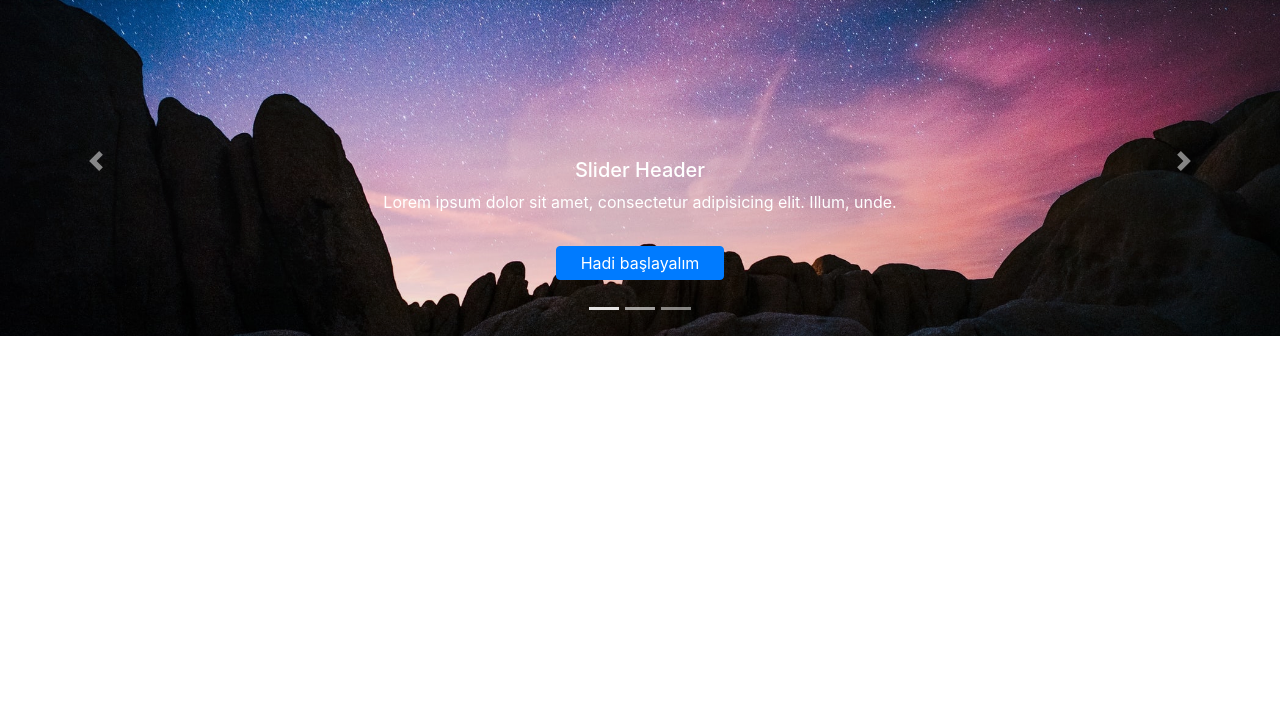
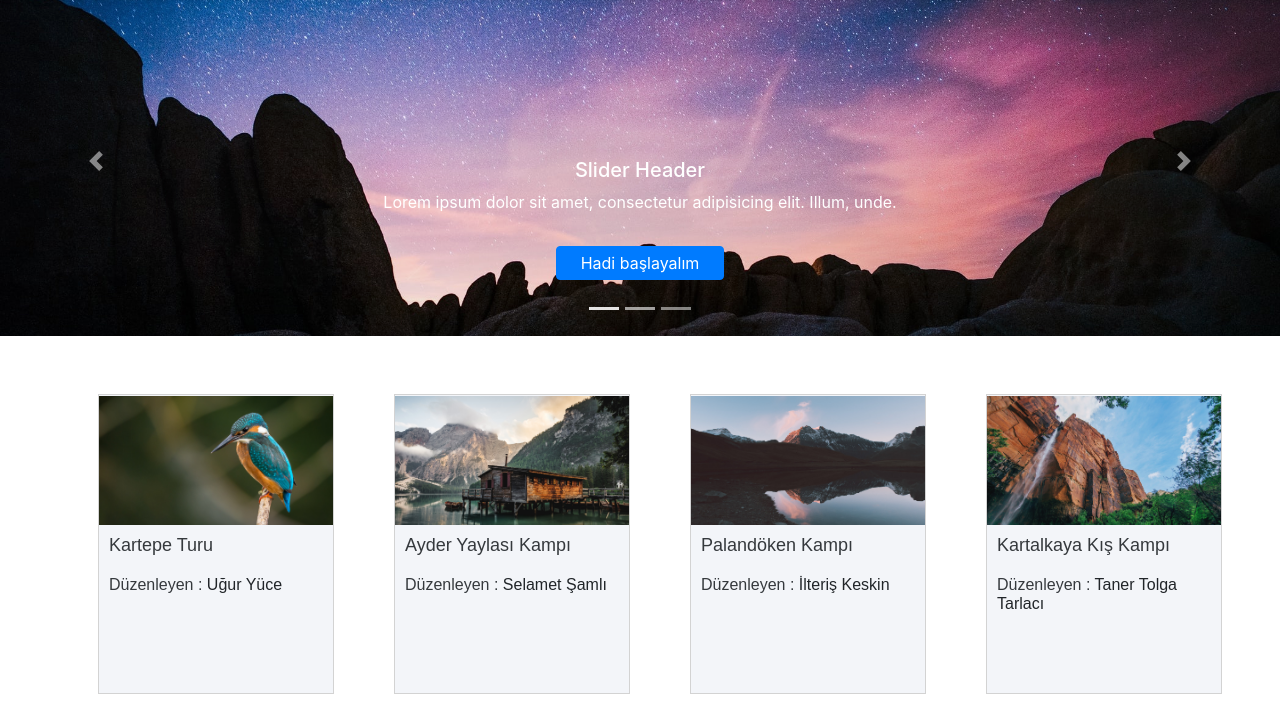
Before and after one commit to uguryuce/Themes, a plain HTML site: page theKamping/index.html in a window 1280 px wide. Shown: the part 79-800 px from the top of the page. Drawn offline with nearby package versions, Linux system fonts and the light colour scheme; a script that the page names is missing.

Commit message:
navbar - slider - kart oluşturuldu

```diff
--- a/theKamping/assets/css/main-header-menu.css
+++ b/theKamping/assets/css/main-header-menu.css
@@ -191,3 +191,54 @@
     height: 350px;
     object-fit: cover;
 }
+
+.giris-kamplar{
+    float: left;
+    width: 25%;
+    padding: 10px;
+    padding-right: 50x;
+    padding-left: 50px;
+}
+
+.giris-kamp-card{
+    height: 300px;
+    background-color: #f3f5f9;
+    border: 1px solid lightgray;
+}
+
+.card-baslik {
+    font-weight: 500;
+    text-align: left;
+    padding: 10px;
+    font-size: 18px;
+    opacity: 0.9;
+    font-family: sans-serif;
+
+}
+
+
+
+.card-img img{
+    width: 100%;
+    object-fit: cover;
+    height: 130px;
+    padding-top:1px;
+
+}
+
+.card-duzenleyen{
+    font-weight: 300;
+    text-align: left;
+    padding-left:10px;
+    font-size: 16px;
+    opacity: 1;
+    font-family: sans-serif;
+}
+
+.card-duzenleyen-span{
+    font-weight: 300;
+    text-align: left;
+    font-size: 16px;
+    opacity: 0.9;
+    font-family: sans-serif;
+}
--- a/theKamping/index.html
+++ b/theKamping/index.html
@@ -100,6 +100,50 @@
         </div>
     </section>
 
+    <section class="ml-5 mr-5 mt-5">
+        <div class="giris-kamplar">
+            <div class="giris-kamp-card">
+                <div class="card-img">
+                    <img src="img/card-photo/a1.jpeg">
+                </div>
+                <h3 class="card-baslik">Kartepe Turu</h3>
+                <h6  class="card-duzenleyen"><span class="card-duzenleyen-span">Düzenleyen : </span>Uğur Yüce</h6>
+
+            </div>
+        </div>
+        <div class="giris-kamplar">
+            <div class="giris-kamp-card">
+                <div class="card-img">
+                    <img src="img/card-photo/a2.jpeg">
+                </div>
+                <h3 class="card-baslik">Ayder Yaylası Kampı</h3>
+                <h6  class="card-duzenleyen"><span class="card-duzenleyen-span">Düzenleyen : </span>Selamet Şamlı</h6>
+
+            </div>
+        </div>
+        <div class="giris-kamplar">
+            <div class="giris-kamp-card">
+                <div class="card-img">
+                    <img src="img/card-photo/a3.jpeg">
+                </div>
+                <h3 class="card-baslik">Palandöken Kampı</h3>
+                <h6  class="card-duzenleyen"><span class="card-duzenleyen-span">Düzenleyen : </span>İlteriş Keskin</h6>
+
+
+            </div>
+        </div>
+        <div class="giris-kamplar">
+            <div class="giris-kamp-card">
+                <div class="card-img">
+                    <img src="img/card-photo/a4.jpeg">
+                </div>
+                <h3 class="card-baslik">Kartalkaya Kış Kampı</h3>
+                <h6 class="card-duzenleyen"><span class="card-duzenleyen-span">Düzenleyen : </span>Taner Tolga Tarlacı</h6>
+
+            </div>
+        </div>
+    </section>
+
 
 
     <script src="assets/js/main-header-menu.js"></script>
```
Also changed, not shown: theKamping/img/card-photo/a1.jpeg (added), theKamping/img/card-photo/a2.jpeg (added), theKamping/img/card-photo/a3.jpeg (added), theKamping/img/card-photo/a4.jpeg (added), 4 other files.
